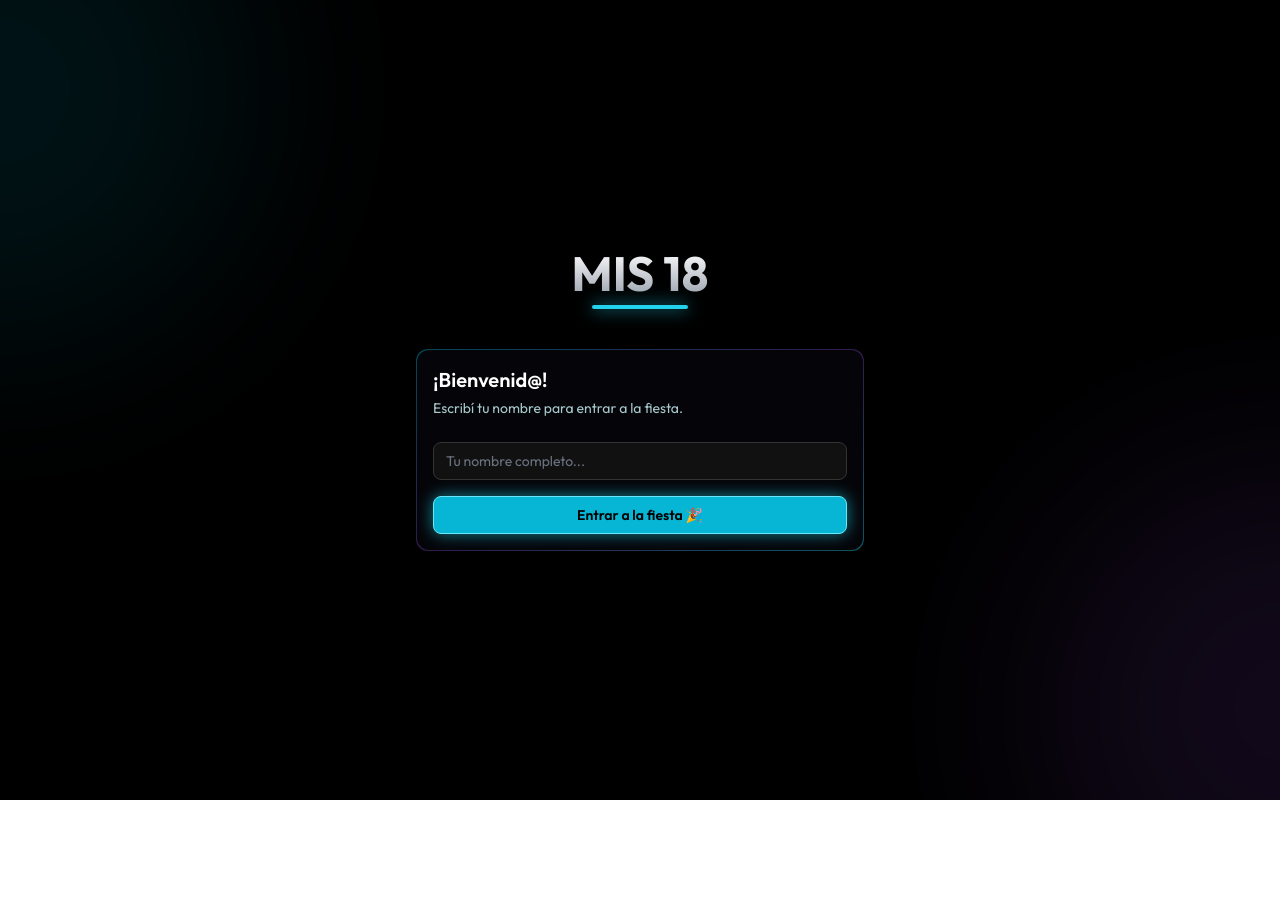
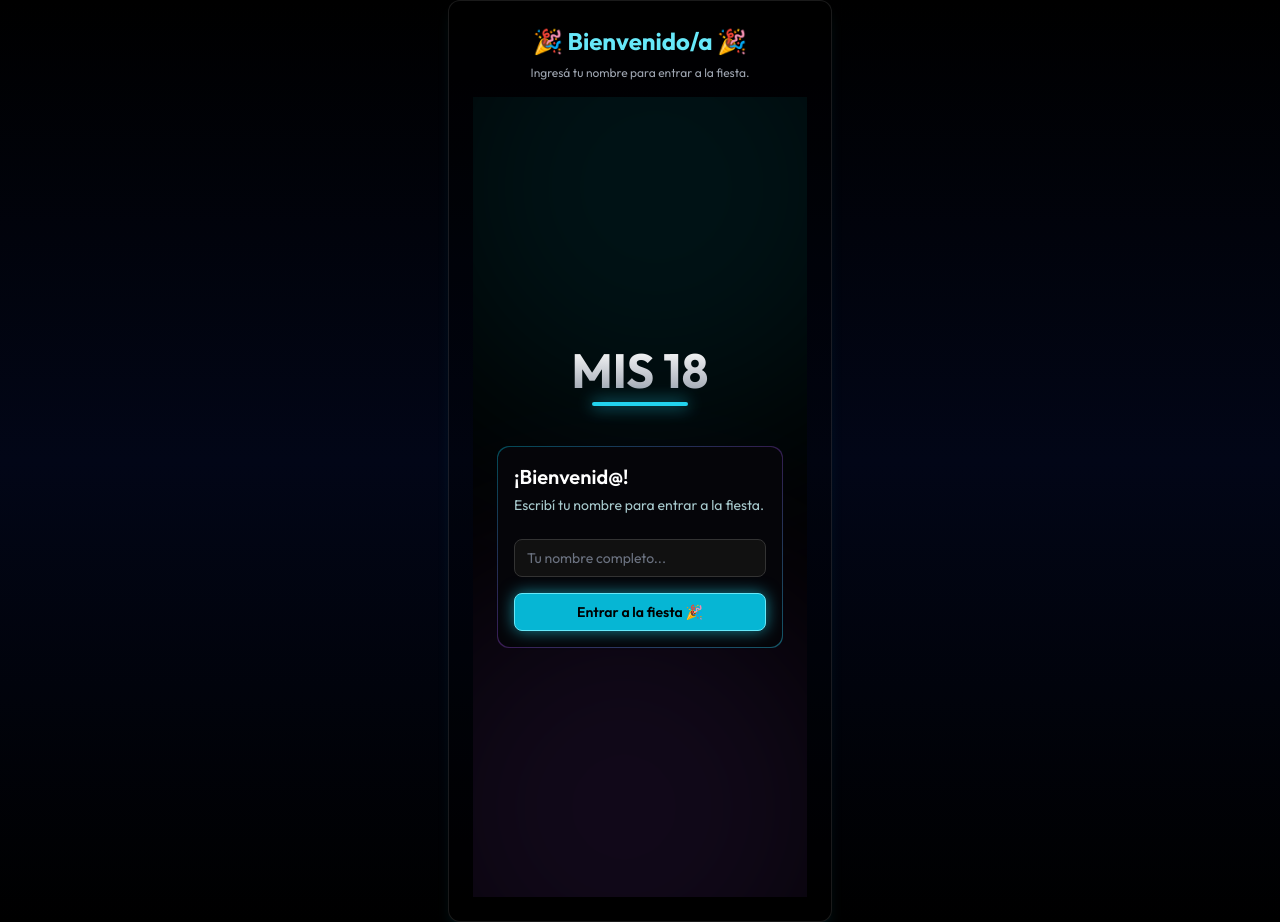
Before and after one commit to Luquetti-CS50/Mis-18-final, a React (Vite) app: page /#/ in a window 1280 px wide. Before the commit the page ends 800 px from the top, so only its background shows below. Built offline with nearby package versions, Linux system fonts and the light colour scheme.

Commit message:
Update LoginPage.tsx

```diff
--- a/src/features/auth/pages/LoginPage.tsx
+++ b/src/features/auth/pages/LoginPage.tsx
@@ -1,15 +1,20 @@
 // src/features/auth/pages/LoginPage.tsx
 import React from "react";
-import { useAuth } from "../../../app/hooks/useAuth";
 import { LoginForm } from "../components/LoginForm";
-import type { User } from "../../../types";
 
 export const LoginPage: React.FC = () => {
-  const { loginWithUser } = useAuth();
+  return (
+    <div className="min-h-screen w-full flex items-center justify-center bg-gradient-to-b from-black via-slate-950 to-black px-5">
+      <div className="w-full max-w-sm p-6 rounded-xl bg-black/30 border border-white/10 shadow-lg shadow-cyan-500/10">
+        <h1 className="text-center text-2xl font-bold text-cyan-300 mb-2">
+          🎉 Bienvenido/a 🎉
+        </h1>
+        <p className="text-center text-xs text-gray-400 mb-4">
+          Ingresá tu nombre para entrar a la fiesta.
+        </p>
 
-  const handleLoginSuccess = (user: User) => {
-    loginWithUser(user);
-  };
-
-  return <LoginForm onLoginSuccess={handleLoginSuccess} />;
+        <LoginForm />
+      </div>
+    </div>
+  );
 };
```
